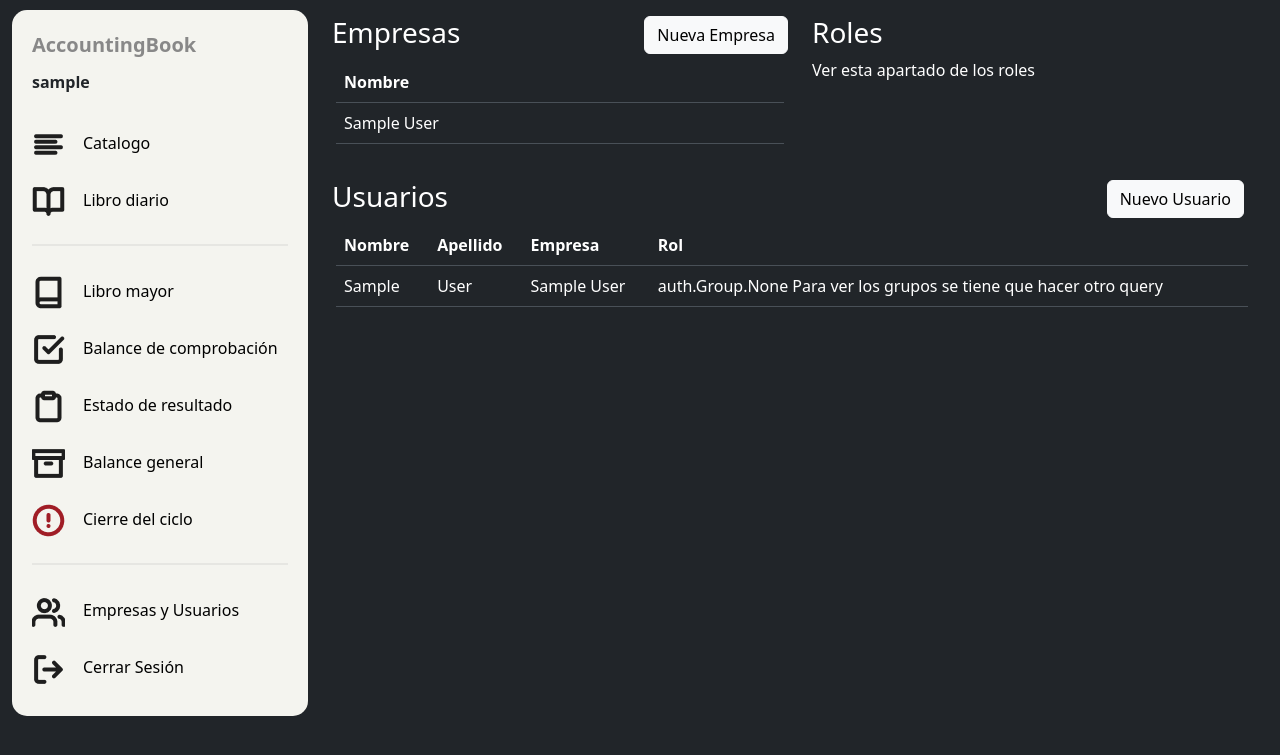
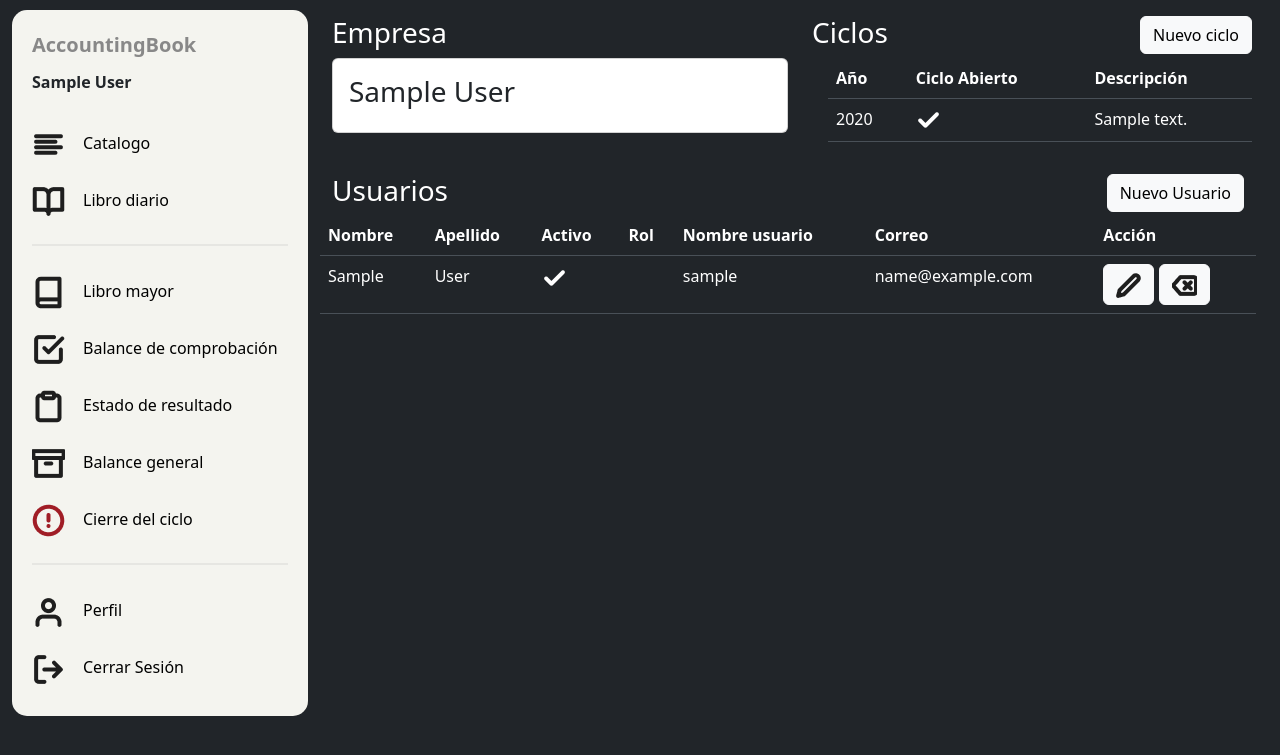
Before and after one commit to eugmerino/AccountingBook_V2, a Django app: a page that uses main/templates/base.html in a window 1280 px wide. Shown: the top 755 px of the page. Run offline with Django 5.2, Linux system fonts and the light colour scheme; a user stored in the database is signed in; tables that the repository leaves empty hold one stand-in row (values such as "Sample post"); parts of the project's set-up code (start-up, migrations or seed data) failed here and were passed over.

Commit message:
Desarrollo de bases para los modelos user, period & company

```diff
--- a/accountingbook/settings.py
+++ b/accountingbook/settings.py
@@ -64,6 +64,7 @@ TEMPLATES = [
                 'django.template.context_processors.request',
                 'django.contrib.auth.context_processors.auth',
                 'django.contrib.messages.context_processors.messages',
+                'main.context_processors.user_details',
             ],
         },
     },
@@ -105,7 +106,7 @@ AUTH_PASSWORD_VALIDATORS = [
 # Internationalization
 # https://docs.djangoproject.com/en/5.0/topics/i18n/
 
-LANGUAGE_CODE = 'en-us'
+LANGUAGE_CODE = 'es-la'
 
 TIME_ZONE = 'UTC'
 
--- /dev/null
+++ b/main/context_processors.py
@@ -0,0 +1,8 @@
+def user_details(request):
+    if request.user.is_authenticated:
+        return {
+            'user_full_name': request.user.get_full_name(),
+            'user_email': request.user.email,
+            'user_groups': request.user.groups.all(),  # Si quieres mostrar los grupos
+        }
+    return {}
--- a/main/static/css/style.css
+++ b/main/static/css/style.css
@@ -54,3 +54,26 @@ hr.divider-rounded {
     max-height: 350px;
     overflow-y: auto;
 }
+
+/* Estiliza la barra de desplazamiento */
+::-webkit-scrollbar {
+    width: 10px; /* Ancho de la barra de desplazamiento */
+    height: 12px; /* Alto para barras de desplazamiento horizontal */
+}
+
+/* Estiliza el "track" o pista de la barra */
+::-webkit-scrollbar-track {
+    background: #f1f1f1; /* Color de fondo de la pista */
+    border-radius: 10px; /* Bordes redondeados */
+}
+
+/* Estiliza el "thumb" o el deslizador de la barra */
+::-webkit-scrollbar-thumb {
+    background: #888; /* Color del deslizador */
+    border-radius: 10px; /* Bordes redondeados */
+}
+
+/* Cambia el color del deslizador al hacer hover */
+::-webkit-scrollbar-thumb:hover {
+    background: #555; /* Color del deslizador al pasar el mouse */
+}
--- a/main/templates/base.html
+++ b/main/templates/base.html
@@ -26,7 +26,7 @@
                     <div class="menu-container flex-grow-1">
                         <a href="{% url "dashboard" %}">
                             <div class="menu-header">AccountingBook</div>
-                            <div class="username">{{user}}</div>
+                            <div class="username">{{ user_full_name }}</div>
                         </a>
                         <a href="#" class="menu-item a-text-navbar text-decoration-none d-flex align-items-center">
                             <span class="menu-item-icon"><img src="{% static 'img/align-left.png' %}" alt="Icon Cuentas"></span>
@@ -72,10 +72,21 @@
                             </div>
                         </a>
                         <hr class="divider-rounded">
-                        <a href="{% url 'empresa&usuarios' %}" class="menu-item text-decoration-none d-flex align-items-center">
-                            <span class="menu-item-icon"><img src="{% static 'img/users.png' %}" alt="Icon Balance general"></span>
+                        <!--Validación que carga el enlace gerentes-->
+                        {% for group in user_groups %}
+                            {% if group.name == "Gerente" %}
+                            <a href="{% url 'empresa&usuarios' %}" class="menu-item text-decoration-none d-flex align-items-center">
+                                <span class="menu-item-icon"><img src="{% static 'img/users.png' %}" alt="Icon Balance general"></span>
+                                <div class="menu-item-text ms-2">
+                                    <div>Empresa y Usuarios</div>
+                                </div>
+                            </a>
+                            {% endif %}
+                        {% endfor %}
+                        <a href="#" class="menu-item text-decoration-none d-flex align-items-center">
+                            <span class="menu-item-icon"><img src="{% static 'img/user.png' %}" alt="Icon Balance general"></span>
                             <div class="menu-item-text ms-2">
-                                <div>Empresas y Usuarios</div>
+                                <div>Perfil</div>
                             </div>
                         </a>
 
--- a/user/admin.py
+++ b/user/admin.py
@@ -1,6 +1,6 @@
 from django.contrib import admin
 from .models import User
-from .models import Company
+from .models import Company,Period
 
 # Register your models here.
 admin.site.register(User)
@@ -8,3 +8,7 @@ admin.site.register(User)
 @admin.register(Company)
 class Company(admin.ModelAdmin):
     list_display = ('name',)
+
+@admin.register(Period)
+class Period(admin.ModelAdmin):
+    list_display = ('company','year','isOpen','description',)
--- a/user/forms.py
+++ b/user/forms.py
@@ -1,30 +1,94 @@
 from django import forms
-from .models import Company,User
+from .models import Company,User,Period
 
 class companiesForm(forms.ModelForm):
-    isDuplicate = False
+    """
+        Creación de empresas (No se ocupa)
+    """
     class Meta:
         model = Company
         fields = ['name']
         widgets = {
-            'name': forms.TextInput(attrs={'class': 'form-control'})  # Aquí agregas la clase de Bootstrap
+            'name': forms.TextInput(attrs={'class': 'form-control'})
         }
 
     def clean_name(self):
         name = self.cleaned_data.get('name')
         if Company.objects.filter(name=name).exists():
-            self.isDuplicate = True
+            raise forms.ValidationError("Ya existe una empresa con ese nombre!")
         return name
 
 class usersForm(forms.ModelForm):
+    """
+        Creación de usuarios (tomando como base la compañia del usuario en sesión)
+    """
     class Meta:
         model= User
-        fields = ['username','password','first_name','last_name','company','groups']
+        fields = ['username','password','email','first_name','last_name','groups']
         widgets = {
             'username': forms.TextInput(attrs={'class': 'form-control'}),
-            'password': forms.TextInput(attrs={'class': 'form-control'}),
+            'password': forms.PasswordInput(attrs={'class': 'form-control'}),
             'first_name': forms.TextInput(attrs={'class': 'form-control'}),
             'last_name': forms.TextInput(attrs={'class': 'form-control'}),
-            'company': forms.Select(attrs={'class': 'form-select'}),
             'groups': forms.SelectMultiple(attrs={'class': 'form-select'}),
+            'email': forms.TextInput(attrs={'class': 'form-control'}),
         }
+
+    def clean_groups(self):
+        groups = self.cleaned_data['groups']
+        if len(groups) != 1:  # Permitir solo un grupo
+            raise forms.ValidationError("Debe seleccionar un solo grupo.")
+        return groups
+
+    def __init__(self, *args, company=None, **kwargs):
+        super(usersForm, self).__init__(*args, **kwargs)
+        self.fields['groups'].required = True
+        self.fields['email'].required = True
+        self.company = company
+
+    def save(self, commit=True):
+        user = super(usersForm, self).save(commit=False)
+        user.set_password(self.cleaned_data['password'])
+
+        if self.company:
+            user.company = self.company
+
+        if commit:
+            user.save()
+            # Si hay grupos, añadirlos al usuario después de guardarlo
+            self.save_m2m()
+        return user
+
+class periodForm(forms.ModelForm):
+    """
+        Creación de periodos (tomando en cuenta la compañia del usuario en sesión)
+    """
+    class Meta:
+        model = Period
+        fields = ['year', 'description', 'isOpen']
+        widgets = {
+            'year': forms.NumberInput(attrs={'class':'form-control'}),
+            'isOpen': forms.CheckboxInput(attrs={'class':'form-check-input'}),
+            'description': forms.TextInput(attrs={'class':'form-control'}),
+        }
+
+    def __init__(self, *args, company=None, **kwargs):
+        super().__init__(*args, **kwargs)
+        self.company = company
+
+    def clean_year(self):
+        year = self.cleaned_data.get('year')
+
+
+        if self.company and Period.objects.filter(company=self.company, year=year).exists():
+            raise forms.ValidationError(f"La compañía ya tiene un registro para el año {year}.")
+
+        return year
+
+    def save(self, commit=True):
+        instance = super().save(commit=False)
+        if self.company:
+            instance.company = self.company
+        if commit:
+            instance.save()
+        return instance
--- a/user/templates/userMain.html
+++ b/user/templates/userMain.html
@@ -1,45 +1,61 @@
 {% extends "base.html" %}
+{% load static %}
 {% block content %}
-<form>{% csrf_token %}</form>
-<div class="row text-white">
-    <div class="col mt-3">
-        <div class="row">
-            <div class="col">
-                <h3>Empresas</h3>
-            </div>
-            <div class="col text-end">
-                <button type="button" class="btn btn-light" data-bs-toggle="modal" data-bs-target="#modalCompany">Nueva Empresa</button>
-            </div>
-        </div>
-        <div class="row m-1 table-container">
 {% if message %}
+    <div class="row mt-3">
         <div class="alert alert-light alert-dismissible mt-2">
             <button type="button" class="btn-close" data-bs-dismiss="alert"></button>
             {{message}}
         </div>
+    </div>
 {% endif %}
+<div class="row mt-3 text-white">
+    <div class="col">
+        <h3>Empresa</h3>
+        <div class="card">
+            <div class="card-body">
+                <h3>{{company.name}}</h3>
+            </div>
+        </div>
+    </div>
+    <div class="col">
+        <div class="row">
+            <div class="col">
+                <h3>Ciclos</h3>
+            </div>
+            <div class="col text-end me-3">
+                <button type="button" class="btn btn-light" data-bs-toggle="modal" data-bs-target="#modalPeriod">Nuevo ciclo</button>
+            </div>
+        </div>
+        <div class="row me-3 ms-3">
             <table class="table table-hover" data-bs-theme="dark">
                 <thead>
                     <tr>
-                        <th>Nombre</th>
+                        <th>Año</th>
+                        <th>Ciclo Abierto</th>
+                        <th>Descripción</th>
                     </tr>
                 </thead>
                 <tbody>
-                    {% for company in companies %}
+                    {% for period in periods %}
                         <tr>
-                        <td>{{company.name}}</td>
+                            <td>{{period.year}}</td>
+                            <td>
+                                {% if period.isOpen %}
+                                <img src="{% static 'img/check.png' %}" alt="">
+                                {% else %}
+                                <img src="{% static 'img/minus.png' %}" alt="">
+                                {% endif %}
+                            </td>
+                            <td>{{period.description}}</td>
                         </tr>
                     {% endfor %}
                 </tbody>
             </table>
         </div>
     </div>
-    <div class="col mt-3">
-        <h3>Roles</h3>
-        Ver esta apartado de los roles
 </div>
-</div>
-<div class="row text-white mt-3">
+<div class="row mt-3 text-white">
     <div class="row">
         <div class="col">
             <h3>Usuarios</h3>
@@ -49,30 +65,69 @@
         </div>
     </div>
     <div class="row">
-        <div class="row m-1">
         <table class="table table-hover" data-bs-theme="dark">
             <thead>
                 <tr>
                     <th>Nombre</th>
                     <th>Apellido</th>
-                        <th>Empresa</th>
+                    <th>Activo</th>
                     <th>Rol</th>
+                    <th>Nombre usuario</th>
+                    <th>Correo</th>
+                    <th>Acción</th>
                 </tr>
             </thead>
             <tbody>
-                    {% for user in users %}
+                {% for u in users %}
                 <tr>
-                        <td>{{user.first_name}}</td>
-                        <td>{{user.last_name}}</td>
-                        <td>{{user.company}}</td>
-                        <td>{{user.groups}} Para ver los grupos se tiene que hacer otro query</td>
+                    <td>{{ u.user.first_name }}</td>
+                    <td>{{ u.user.last_name }}</td>
+                    <td>
+                        {% if u.user.is_active %}
+                            <img src="{% static 'img/check.png' %}" alt="">
+                            {% else %}
+                            <img src="{% static 'img/minus.png' %}" alt="">
+                        {% endif %}
+                    </td>
+                    <td>
+                        {% for group in u.groups %}
+                            {{ group.name }}{% if not forloop.last %}, {% endif %}
+                        {% endfor %}
+                    </td>
+                    <td>{{ u.user.username }}</td>
+                    <td>{{ u.user.email }}</td>
+                    <td>
+                        <button type="button" class="btn btn-light" data-bs-toggle="modal" data-bs-target="#modalEditUser"><img src="{% static 'img/edit.png' %}" alt=""></button>
+                        <button class="btn btn-light"><img src="{% static 'img/delete.png' %}" alt=""></button>
+                    </td>
                 </tr>
                 {% endfor %}
             </tbody>
         </table>
     </div>
 </div>
-    <!--Modal user-->
+<!--Modal period-->
+<div class="modal text-dark" id="modalPeriod">
+    <div class="modal-dialog">
+        <div class="modal-content">
+
+            <div class="modal-header">
+                <h4 class="modal-title">Nuevo Ciclo</h4>
+                <button type="button" class="btn-close" data-bs-dismiss="modal"></button>
+            </div>
+
+            <div class="modal-body">
+                <form method="POST">
+                    {% csrf_token %}
+                    {{formPeriod}}
+                <div class="mt-3 text-end">
+                    <button type="submit" class="btn btn-light">Crear</button>
+                </div>
+                </form>
+            </div>
+        </div>
+    </div>
+</div>
 <div class="modal text-dark" id="modalUsers">
     <div class="modal-dialog">
         <div class="modal-content">
@@ -94,27 +149,4 @@
         </div>
     </div>
 </div>
-    <!--Modal company-->
-    <div class="modal text-dark" id="modalCompany">
-        <div class="modal-dialog">
-            <div class="modal-content">
-
-                <div class="modal-header">
-                    <h4 class="modal-title">Nueva Compañia</h4>
-                    <button type="button" class="btn-close" data-bs-dismiss="modal"></button>
-                </div>
-
-                <div class="modal-body">
-                    <form method="POST">
-                        {% csrf_token %}
-                        {{formCompany}}
-                    <div class="mt-3 text-end">
-                        <button type="submit" class="btn btn-light">Crear</button>
-                    </div>
-                    </form>
-                </div>
-            </div>
-        </div>
-    </div>
-</div>
 {% endblock content %}
--- a/user/views.py
+++ b/user/views.py
@@ -1,43 +1,65 @@
 from django.shortcuts import render
 from django.contrib.auth.decorators import login_required
-from .models import Company,User
-from .forms import companiesForm,usersForm
+from .models import Company,User,Period
+from .forms import companiesForm,usersForm,periodForm
+from django.contrib.auth.models import Group
 
-#Pagina principal de control de empresas
+
 @login_required(login_url="login")
 def companyUserView(request):
-    all_companies = Company.objects.all()
-    all_users = User.objects.all()
-    formCompany = companiesForm()
-    formUser = usersForm()
-    message = ''
+    """
+        Da acceso al gerente para ver y agregar datos de periodos y usuarios de la empresa que fue asignado
+    """
+    message = ""
+
+    companyUser = request.user.company
+
+    periodsCompany = Period.objects.filter(company=companyUser)
+    usersCompany = User.objects.filter(company=companyUser)
+
+    formPeriod = periodForm(company=companyUser)
+    formUser = usersForm(company=companyUser)
 
     if request.method == 'POST':
-        formCompany = companiesForm(request.POST)
-        formUser = usersForm(request.POST)
+        formPeriod = periodForm(request.POST,company=companyUser)
 
-        if formCompany.is_valid():
-            if not formCompany.isDuplicate:
-                formCompany.save()
-                formCompany = companiesForm()
-                all_companies = Company.objects.all()
-                message = "Empresa creada exitosamente!"
-            else:
-                message = "Ya existe una empresa con ese nombre!"
+        if formPeriod.is_valid():
+            formPeriod.save()
+            formPeriod = periodForm(company=companyUser)
+            periodsCompany = Period.objects.filter(company=companyUser)
+            message = "Periodo creado exitosamente!"
+        else:
+            message = "Ocurrio un error, ingrese al formulario!"
+
+        formUser = usersForm(request.POST, company=companyUser)
 
         if formUser.is_valid():
             formUser.save()
-            formUser = usersForm()
-            all_users = User.objects.all()
+            formUser = usersForm(company=companyUser)
+            usersCompany = User.objects.filter(company=companyUser)
+            message = "Usuario creado exitosamente!"
+        else:
+            message = "Ocurrio un error, ingrese al formulario de usuario!"
+
+
+    userWithGroups = [
+        {
+            "user": user,
+            "groups": user.groups.all()
+        }
+        for user in usersCompany
+    ]
 
 
     objects = {
-        "companies":all_companies,
-        "formCompany":formCompany,
-        "formUser": formUser,
+        "company":companyUser,
+        "periods":periodsCompany,
+        "users":userWithGroups,
+        "formPeriod":formPeriod,
+        "formUser":formUser,
         "message":message,
-        "users":all_users
     }
-    return render(request,'userMain.html',objects)
+    return render(request, 'userMain.html', objects)
+
 
 # Create your views here.
```
Also changed, not shown: user/models.py (+44 -1 lines), main/static/img/check.png (added), main/static/img/delete.png (added), main/static/img/edit.png (added), main/static/img/minus.png (added), main/static/img/user.png (added), user/migrations/0001_initial.py. Lines whose indentation alone changed are shown as unchanged.
